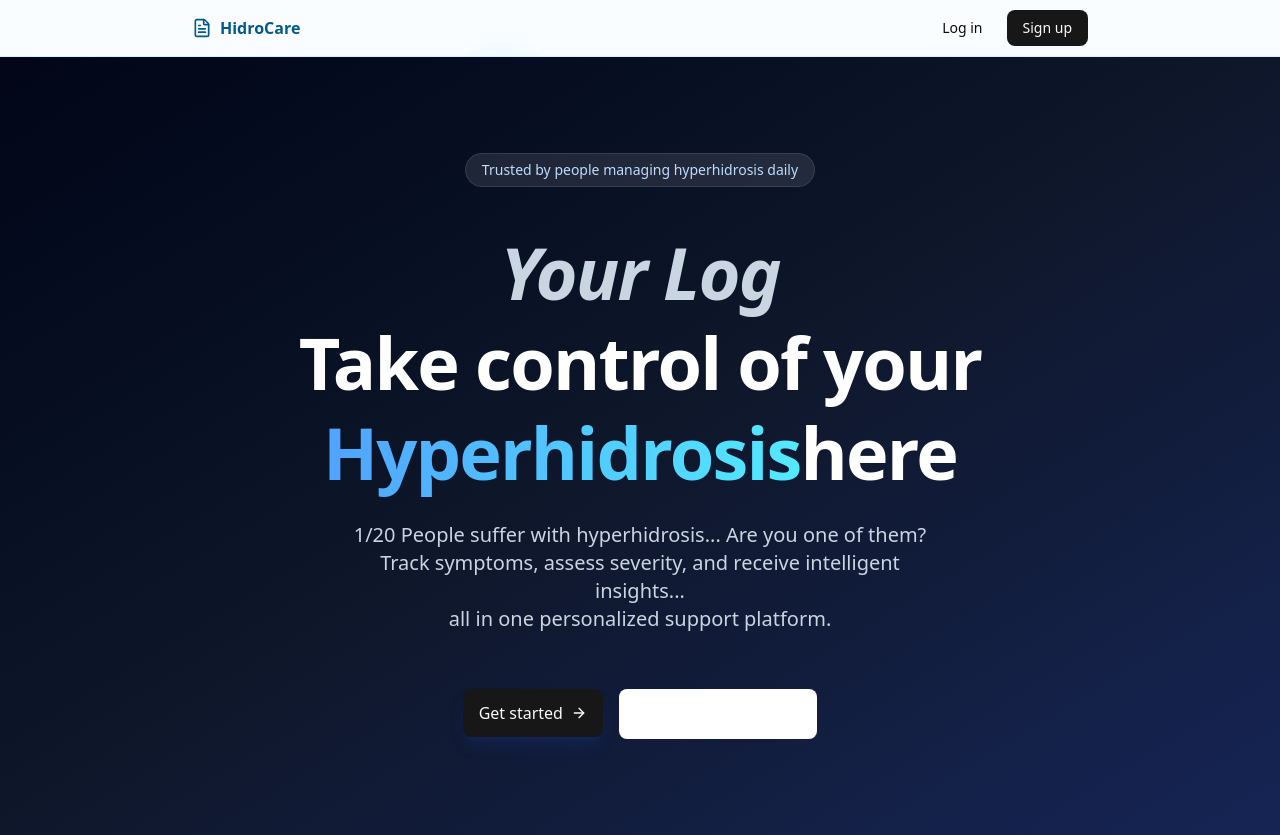
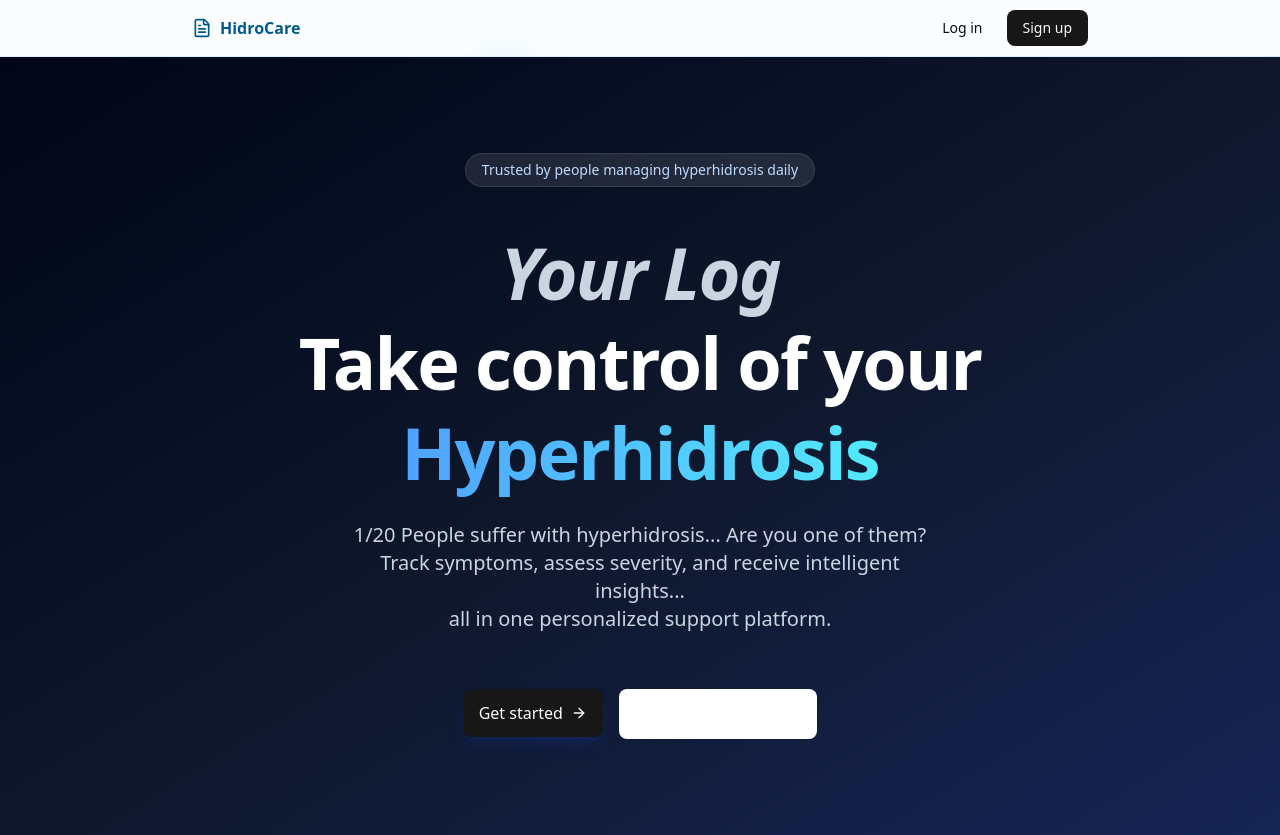
Before and after one commit to Ar1Ov/HidroCare, a Next.js app: page / in a window 1280 px wide. Built offline with nearby package versions, Linux system fonts and the light colour scheme.

Commit message:
v3.2.2 Home Page

```diff
--- a/app/page.tsx
+++ b/app/page.tsx
@@ -44,7 +44,6 @@ export default function HomePage() {
         <span className="bg-gradient-to-r from-blue-400 to-cyan-300 bg-clip-text text-transparent">
           Hyperhidrosis
         </span>
-        here
       </h1>
 
       <p className="text-xl text-slate-300 max-w-xl mx-auto">
```
